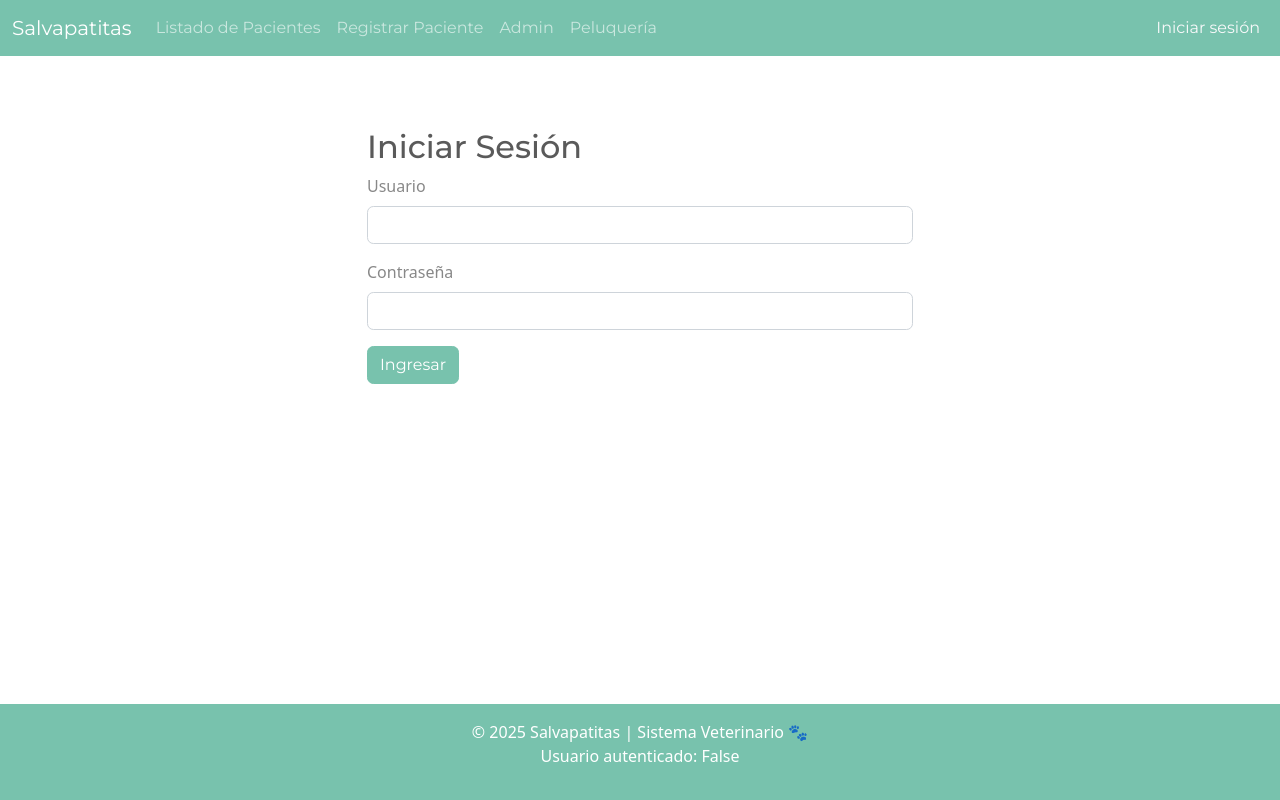
After one commit to cristianrozas-cr/veterinaria_salvapatitas, a Django app: page /accounts/login/ in a window 1280 px wide. The commit adds this page. Run offline with Django 5.2, Linux system fonts and the light colour scheme; some libraries are stand-ins or nearby versions.

Commit message:
Se agrega login

```diff
--- a/core/urls.py
+++ b/core/urls.py
@@ -17,6 +17,8 @@ Including another URLconf
 from django.contrib import admin
 from django.urls import path
 from pacientes import views
+from django.contrib.auth import views as auth_views
+from django.urls import path, include
 
 urlpatterns = [
     path('admin/', admin.site.urls),
@@ -35,4 +37,6 @@ urlpatterns = [
     path('consulta/<int:consulta_id>/', views.detalle_consulta, name='detalle_consulta'),
     path('vacuna/<int:vacuna_id>/', views.detalle_vacuna, name='detalle_vacuna'),
     path('mascotas/<int:mascota_id>/editar/', views.editar_mascota, name='editar_mascota'),
+    path('accounts/login/', auth_views.LoginView.as_view(template_name='registro/login.html'), name='login'),
+    path('accounts/logout/', auth_views.LogoutView.as_view(next_page='login'), name='logout'),
 ]
--- a/pacientes/templates/base.html
+++ b/pacientes/templates/base.html
@@ -5,9 +5,9 @@
     <meta name="viewport" content="width=device-width, initial-scale=1.0" />
     <title>{% block title %}Sistema Veterinaria{% endblock %}</title>
     <link
-  rel="stylesheet"
-  href="https://cdn.jsdelivr.net/npm/bootswatch@5.3.3/dist/minty/bootstrap.min.css"
->
+      rel="stylesheet"
+      href="https://cdn.jsdelivr.net/npm/bootswatch@5.3.3/dist/minty/bootstrap.min.css"
+    >
   </head>
   <body class="d-flex flex-column min-vh-100">
     <!-- Menú de navegación -->
@@ -26,7 +26,7 @@
           <span class="navbar-toggler-icon"></span>
         </button>
         <div class="collapse navbar-collapse" id="navbarNav">
-          <ul class="navbar-nav">
+          <ul class="navbar-nav me-auto mb-2 mb-lg-0">
             <li class="nav-item">
               <a class="nav-link" href="{% url 'listar_mascotas' %}">
                 Listado de Pacientes
@@ -43,6 +43,24 @@
             <li class="nav-item">
               <a class="nav-link" href="/">Peluquería</a>
             </li>
+          </ul>
+
+          <!-- Sección de autenticación al lado derecho -->
+          <ul class="navbar-nav ms-auto">
+            {% if user.is_authenticated %}
+              <li class="nav-item">
+                <form method="post" action="{% url 'logout' %}" style="display:inline;">
+                  {% csrf_token %}
+                  <button type="submit" class="btn btn-danger btn-sm ms-2" style="padding:0; border:none; background:none;">
+                    Cerrar sesión
+                  </button>
+                </form>
+              </li>
+            {% else %}
+              <li class="nav-item">
+                <a class="nav-link btn-outline-light" href="{% url 'login' %}">Iniciar sesión</a>
+              </li>
+            {% endif %}
           </ul>
         </div>
       </div>
@@ -97,7 +115,8 @@
     </script>
 
     <footer class="bg-primary text-white text-center py-3 mt-auto">
-    © 2025 Salvapatitas | Sistema Veterinario 🐾
-  </footer>
+      © 2025 Salvapatitas | Sistema Veterinario 🐾
+      <p>Usuario autenticado: {{ user.is_authenticated }}</p>
+    </footer>
   </body>
 </html>
--- /dev/null
+++ b/pacientes/templates/registro/login.html
@@ -0,0 +1,21 @@
+{% extends "base.html" %}
+{% block title %}Iniciar Sesión{% endblock %}
+{% block content %}
+<div class="row justify-content-center mt-5">
+  <div class="col-md-6">
+    <h2>Iniciar Sesión</h2>
+    <form method="post">
+      {% csrf_token %}
+      <div class="mb-3">
+        <label for="id_username" class="form-label">Usuario</label>
+        <input type="text" name="username" id="id_username" class="form-control" required>
+      </div>
+      <div class="mb-3">
+        <label for="id_password" class="form-label">Contraseña</label>
+        <input type="password" name="password" id="id_password" class="form-control" required>
+      </div>
+      <button type="submit" class="btn btn-primary">Ingresar</button>
+    </form>
+  </div>
+</div>
+{% endblock %}
```
Also changed, not shown: core/settings.py (+7 -7 lines), pacientes/views.py (+6 -1 lines), 1 other file.
